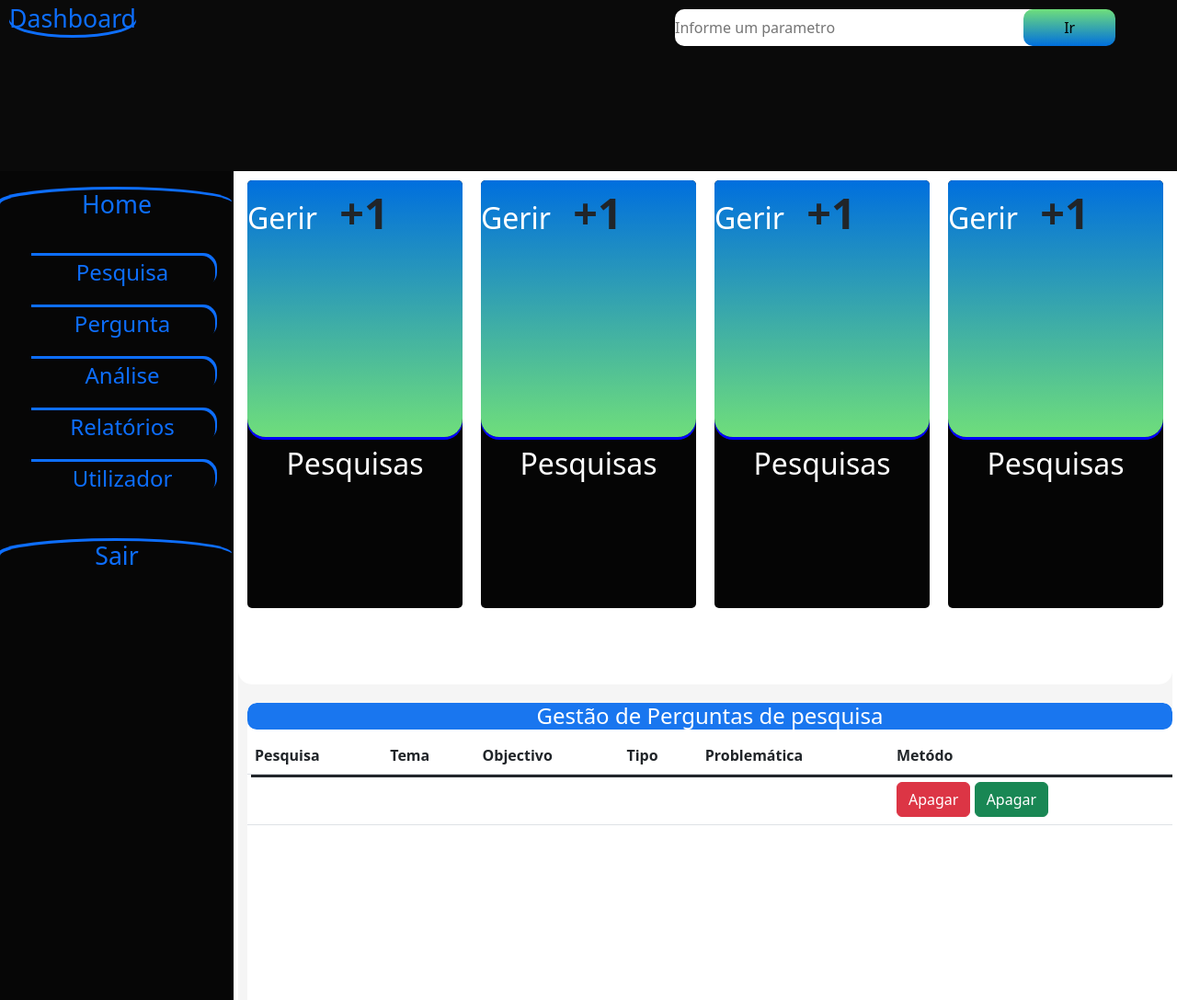
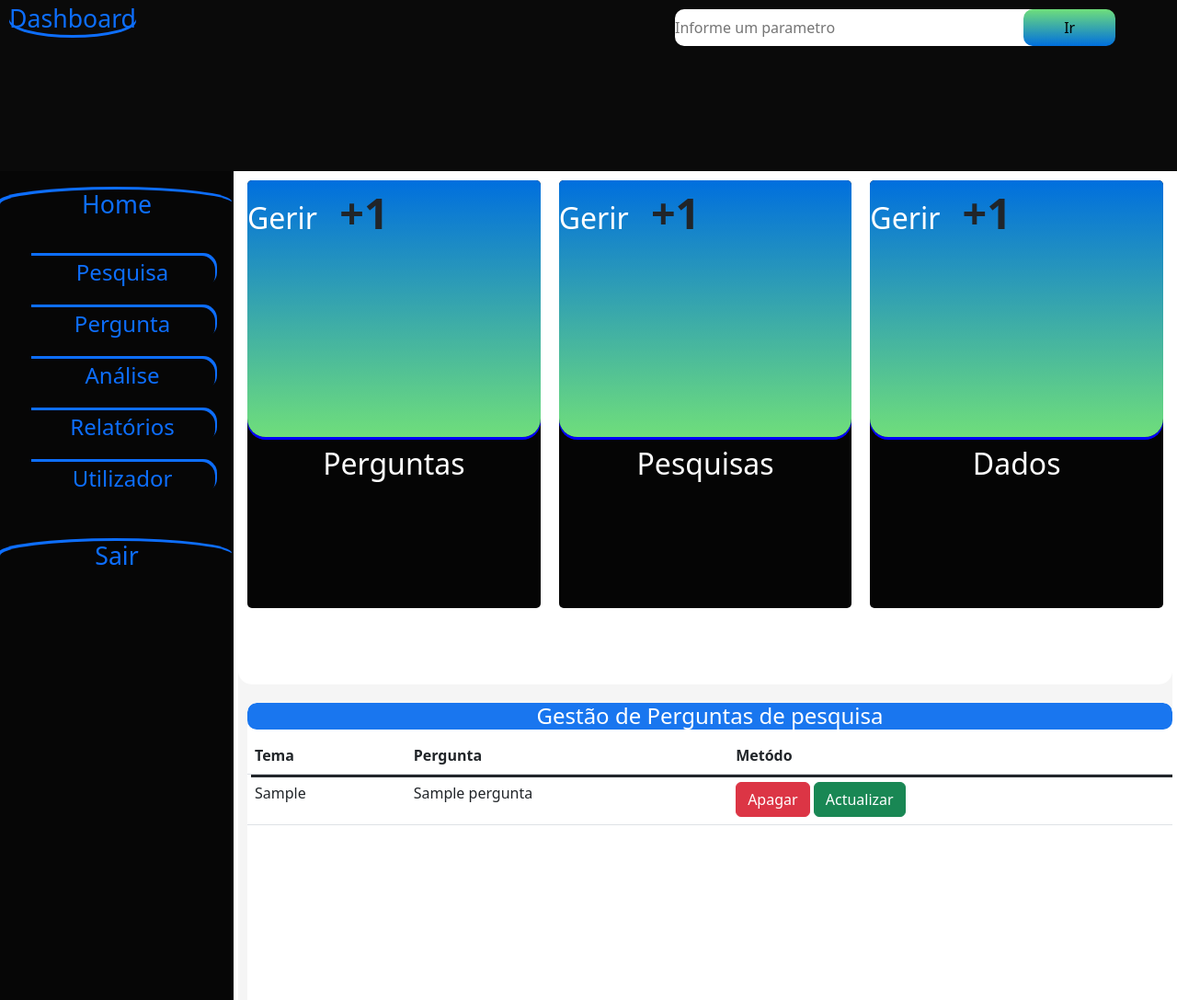
Before and after one commit to Milton0222/GRADIC, a PHP site: page /view/perguunta.php in a window 1280 px wide. Shown: the top 1087 px of the page at 92% size. Run offline with PHP 8.4, Linux system fonts and the light colour scheme; the visitor is signed in with stand-in values (Sample User, id 1); tables that the repository leaves empty or names only in its code hold one stand-in row (values such as "Sample post").

Commit message:
crud perguntas

```diff
--- a/view/perguunta.php
+++ b/view/perguunta.php
@@ -13,6 +13,24 @@
     <div class="principal">
         <?php
         include_once('../controller/validar.php');
+        include_once('../controller/conexao.php');
+          $user_id=$_SESSION['id'];
+
+        $sql="SELECT pesquisas.id AS 'pesquisa',pesquisas.tema,
+		perguntas.id,perguntas.nome
+	FROM pesquisas JOIN perguntas ON(pesquisas.id=perguntas.pesquisa_id)
+
+	WHERE pesquisas.user_id=$user_id;";
+
+          $verificar=mysqli_query($conexao,$sql);
+
+          $sql="SELECT *from pesquisas where user_id=$user_id;";
+          $pesquisaveri=mysqli_query($conexao,$sql);
+
+         $qtdpergunta=mysqli_num_rows($verificar);
+         $qtdpesquisa=mysqli_num_rows($pesquisaveri);
+          //fechando conexao
+          mysqli_close($conexao);
 
         ?>
 
@@ -64,10 +82,10 @@
                     <div class="cartao1">
                           <div class="up">
                                  <a href="">Gerir</a>
-                                 <strong>+1</strong>
+                                 <strong>+<?php  print  $qtdpergunta;?></strong>
                           </div>
                           <div class="down">
-                                  <h2>Pesquisas</h2>
+                                  <h2>Perguntas</h2>
                           </div>
 
                     </div>
@@ -75,7 +93,7 @@
 
                         <div class="up">
                                  <a href="">Gerir</a>
-                                <strong>+1</strong>
+                                <strong>+<?php print $qtdpesquisa;?></strong>
                           </div>
                           <div class="down">
                                       <h2>Pesquisas</h2>
@@ -88,21 +106,11 @@
                                  <strong>+1</strong>
                           </div>
                           <div class="down">
-                                    <h2>Pesquisas</h2>
+                                    <h2>Dados</h2>
                           </div>
 
                     </div>
-                    <div class="cartao1">
 
-                        <div class="up">
-                                 <a href="">Gerir</a>
-                               <strong>+1</strong>
-                          </div>
-                          <div class="down">
-                               <h2>Pesquisas</h2>
-                          </div>
-
-                    </div>
 
                 </div>
                 <div class="graficos">
@@ -111,27 +119,102 @@
 
                         <table class="table">
                             <thead>
-                                <th>Pesquisa</th>
+
                                 <th>Tema</th>
-                                <th>Objectivo</th>
-                                <th>Tipo</th>
-                                <th>Problemática</th>
+                                <th>Pergunta</th>
+
                                 <th>Metódo</th>
                             </thead>
                             <tbody>
+                                <?php
+
+                                while($dados=mysqli_fetch_assoc($verificar)){
+                                       $id=$dados['id'];
+                                       $pesquisaid=$dados['pesquisa'];
+                                       $tema=$dados['tema'];
+                                       $nome=$dados['nome'];
+
+                                       print "
                                 <tr>
-                                    <td></td>
-                                    <td></td>
-                                    <td></td>
-                                    <td></td>
-                                    <td></td>
+                                    <td>$tema</td>
+                                    <td>$nome</td>
+
                                     <td>
-                                          <div class="gbutto">
-                                                    <button class="btn btn-danger">Apagar</button>
-                                                    <button class="btn btn-success">Apagar</button>
+                                          <div class='gbutto'>
+                                                    <button class='btn btn-danger' data-bs-toggle='modal' data-bs-target='#apagar$id'>Apagar</button>
+     <div class='modal fade' id='apagar$id' tabindex='-1' aria-labelledby='exampleModalLabel' aria-hidden='true' >
+                                        <div class='modal-dialog'>
+                                            <div class='modal-content'>
+                                            <div class='modal-header'>
+                                                <h5 class='modal-title' id='exampleModalLabel'>Desejas  apagar apergunta $nome ?</h5>
+                                                <button type='button' class='btn-close' data-bs-dismiss='modal' aria-label='Close'></button>
+                                            </div>
+                                            <div class='modal-body'>
+
+
+                                                <form action='../controller/perguntaController.php' method='post'>
+                                                <input type='hidden' value='$id' name='idcode'>
+                                                    <input type='hidden' value='apagar' name='opcao'>
+                                            <div class='modal-footer' style='display:flex;'>
+                                                <button type='button' class='btn btn-primary' data-bs-dismiss='modal'>Não</button>
+                                                <button type='submit' class='btn btn-danger'>Sim</button>
+                                            </div>
+
+                                            </form>
+
+                                            </div>
+
+                                            </div>
+                                        </div>
+                                        </div>
+
+                                                    <button class='btn btn-success' data-bs-toggle='modal' data-bs-target='#actualizar$id'>Actualizar</button>
+    <div class='modal fade' id='actualizar$id' tabindex='-1' aria-labelledby='exampleModalLabel' aria-hidden='true'>
+        <div class='modal-dialog'>
+            <div class='modal-content'>
+                <div class='modal-header'>
+                    <h5 class='modal-title' id='exampleModalLabel'>Actualizar  pergunta nº $id</h5>
+                    <button type='button' class='btn-close' data-bs-dismiss='modal' aria-label='Close'></button>
+                </div>
+                <div class='modal-body'>
+
+                    <form action='../controller/perguntaController.php' method='post'>
+                        <input type='hidden' value='actualizar' name='opcao'>
+                           <input type='hidden' value='$id' name='idcode'>
+
+                        <div class='row'>
+
+
+                            <div class='col'>
+                                <div class='form-floating mb-3'>
+                                    <input type='text' class='form-control' required id='floatingInput' maxlength='50' minlength='10' value='$nome' placeholder='Informe a pergunta' name='nome'>
+                                    <label for='floatingInput'>Pergunta de pesquisa</label>
+                                </div>
+
+
+                            </div>
+
+
+                        </div>
+                        <div class='modal-footer' style='display:flex;'>
+                            <button type='button' class='btn btn-primary' data-bs-dismiss='modal'>Canselar</button>
+                            <button type='submit' class='btn btn-danger'>Salvar</button>
+                        </div>
+
+                    </form>
+
+                </div>
+
+            </div>
+        </div>
+    </div>
+
+
                                           </div>
                                     </td>
-                                </tr>
+                                </tr>";
+                                }
+                                ?>
                             </tbody>
                         </table>
 
--- a/view/pesquisa.php
+++ b/view/pesquisa.php
@@ -241,23 +241,17 @@
                     <button type='button' class='btn-close' data-bs-dismiss='modal' aria-label='Close'></button>
                 </div>
                 <div class='modal-body'>
-
                     <form action='../controller/perguntaController.php' method='post'>
                         <input type='hidden' value='criar' name='opcao'>
                            <input type='hidden' value='$id' name='idcode'>
 
                         <div class='row'>
-
-
                             <div class='col'>
                                 <div class='form-floating mb-3'>
                                     <input type='text' class='form-control' required id='floatingInput' maxlength='50' minlength='10' value='' placeholder='Informe a pergunta' name='nome'>
                                     <label for='floatingInput'>Pergunta de pesquisa</label>
                                 </div>
-
-
                             </div>
-
 
                         </div>
                         <div class='modal-footer' style='display:flex;'>
```
Also changed, not shown: controller/perguntaController.php (added, +50 -0 lines).
